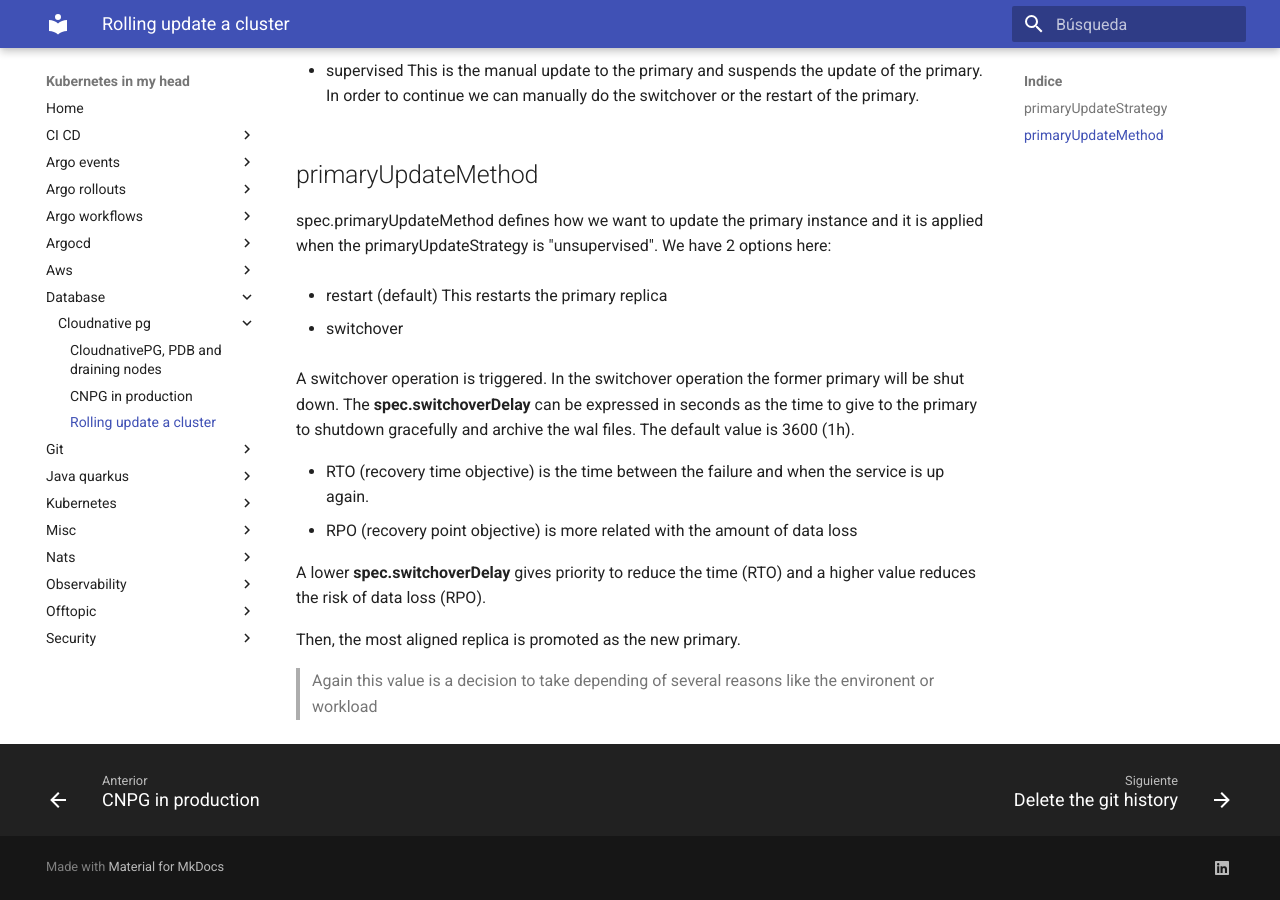
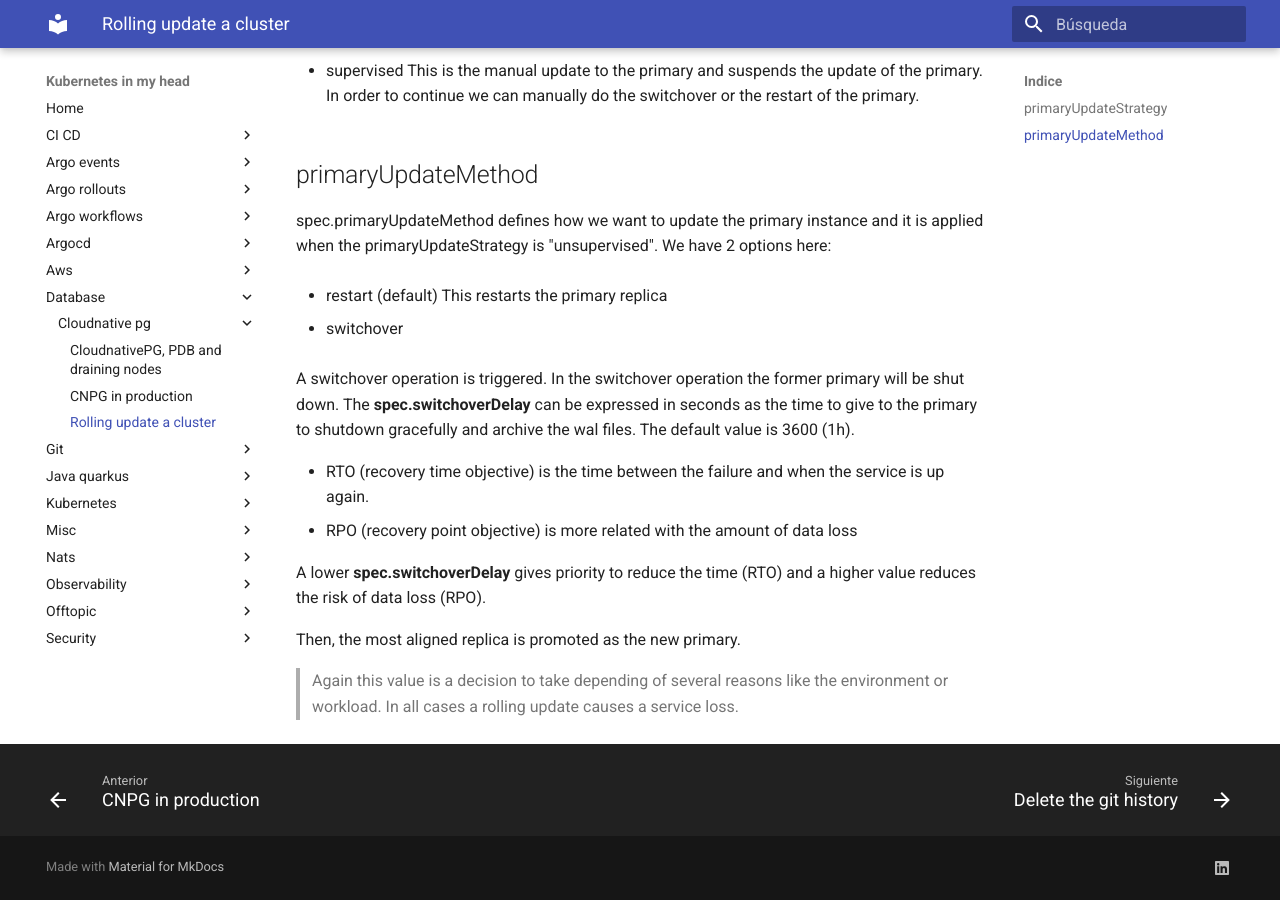
Before and after one commit to jorgelon/kubernetesinmyhead.net, an MkDocs documentation site: the page built from docs/database/cloudnative-pg/rolling-update.md, in a window 1280 px wide and 900 px high, scrolled down 757 px. Built offline with MkDocs 1.6.1 and Material for MkDocs 9.7.7, drawn with Linux system fonts in a browser that asks for light colours.

Commit message:
add more info

```diff
--- a/docs/database/cloudnative-pg/rolling-update.md
+++ b/docs/database/cloudnative-pg/rolling-update.md
@@ -42,4 +42,4 @@ A lower **spec.switchoverDelay** gives priority to reduce the time (RTO) and a h
 
 Then, the most aligned replica is promoted as the new primary.
 
-> Again this value is a decision to take depending of several reasons like the environent or workload
+> Again this value is a decision to take depending of several reasons like the environment or workload. In all cases a rolling update causes a service loss.
```
